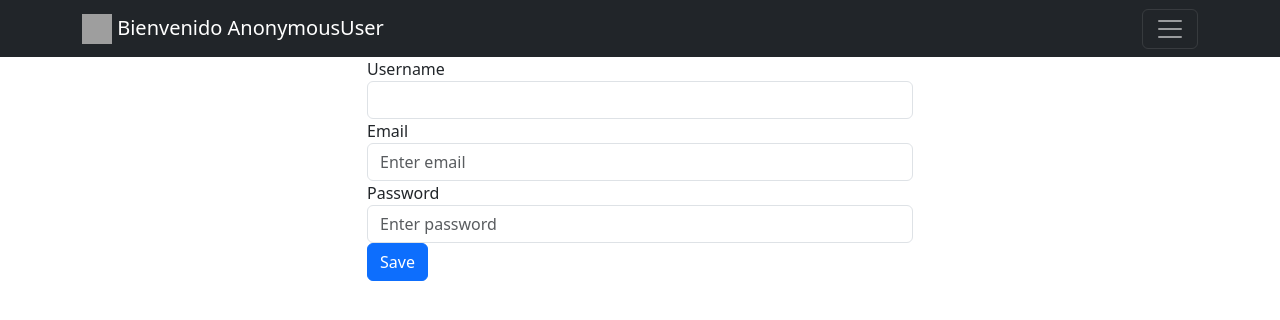
After one commit to Milo443/startup-usc, a Django app: page /edit_user/ in a window 1280 px wide. The commit adds this page. Shown: the top 320 px of the page. Run offline with Django 5.2, Linux system fonts and the light colour scheme; some libraries are stand-ins or nearby versions; grey boxes are pictures that could not be loaded.

Commit message:
implementacion actualizacion de usuario

```diff
--- a/startup/emprendimiento/templates/components/navbar.html
+++ b/startup/emprendimiento/templates/components/navbar.html
@@ -20,7 +20,7 @@ Bienvenido {{user}}        </a>
                         <a class="nav-link" href="/" style="color: black;">Inicio</a>
                     </li>
                     <li class="nav-item">
-                        <a class="nav-link" href="#" style="color: black;">Configuración</a>
+                        <a class="nav-link" href="/edit_user/" style="color: black;">Configuración</a>
                     </li>
                     <li class="nav-item">
                         <a class="nav-link" href="/logout/" style="color: black;">Cerrar sesión</a>
--- /dev/null
+++ b/startup/emprendimiento/templates/user/edit_user.html
@@ -0,0 +1,23 @@
+{% include 'components/navbar.html' %}
+
+<div class="container">
+    <div class="row">
+        <div class="col-md-6 offset-md-3">
+            <form>
+                <div class="form-group">
+                    <label for="username">Username</label>
+                    <input type="text" class="form-control" id="username" placeholder="">
+                </div>
+                <div class="form-group">
+                    <label for="email">Email</label>
+                    <input type="email" class="form-control" id="email" placeholder="Enter email">
+                </div>
+                <div class="form-group">
+                    <label for="password">Password</label>
+                    <input type="password" class="form-control" id="password" placeholder="Enter password">
+                </div>
+                <button type="submit" class="btn btn-primary">Save</button>
+            </form>
+        </div>
+    </div>
+</div>
--- a/startup/emprendimiento/views.py
+++ b/startup/emprendimiento/views.py
@@ -105,7 +105,7 @@ def logout(request):
 
 def administrator(request):
         users = User.objects.all()
-        return render(request, 'admin.html', {'users': users})
+        return render(request, 'admin/admin.html', {'users': users})
 
 def delete_user(request, user_id):
         try:
@@ -115,3 +115,14 @@ def delete_user(request, user_id):
                 return redirect('/administrator/')
         except User.DoesNotExist:
                 return HttpResponse('Usuario no encontrado')
+
+def edit_user(request):
+        if request.method == 'POST':
+                user_id = request.POST['user_id']
+                user = User.objects.get(id=user_id)
+                user.username = request.POST['username']
+                user.email = request.POST['email']
+                user.password = request.POST['password']
+                user.save()
+                return redirect('/administrator/')
+        return render(request, 'user/edit_user.html', {})
--- a/startup/startup/urls.py
+++ b/startup/startup/urls.py
@@ -36,6 +36,7 @@ urlpatterns = [
     path('eliminar_proyecto/<int:proyecto_id>/', views.eliminar_proyecto, name='eliminar_proyecto'),
     path('editar_proyecto/<int:proyecto_id>/', views.editar_proyecto, name='editar_proyecto'),
     path('gestionar_proyecto/<int:proyecto_id>/', views.gestionar_proyecto, name='gestionar_proyecto'),
+    path('edit_user/', views.edit_user, name='edit_user'),
 
 ] + static(settings.MEDIA_URL, document_root=settings.MEDIA_ROOT)
 #if settings.DEBUG:
```
Also changed, not shown: startup/emprendimiento/templates/proyecto/form_proyecto.html (+4 -3 lines), startup/emprendimiento/templates/admin/admin.html (renamed from startup/emprendimiento/templates/admin.html).
